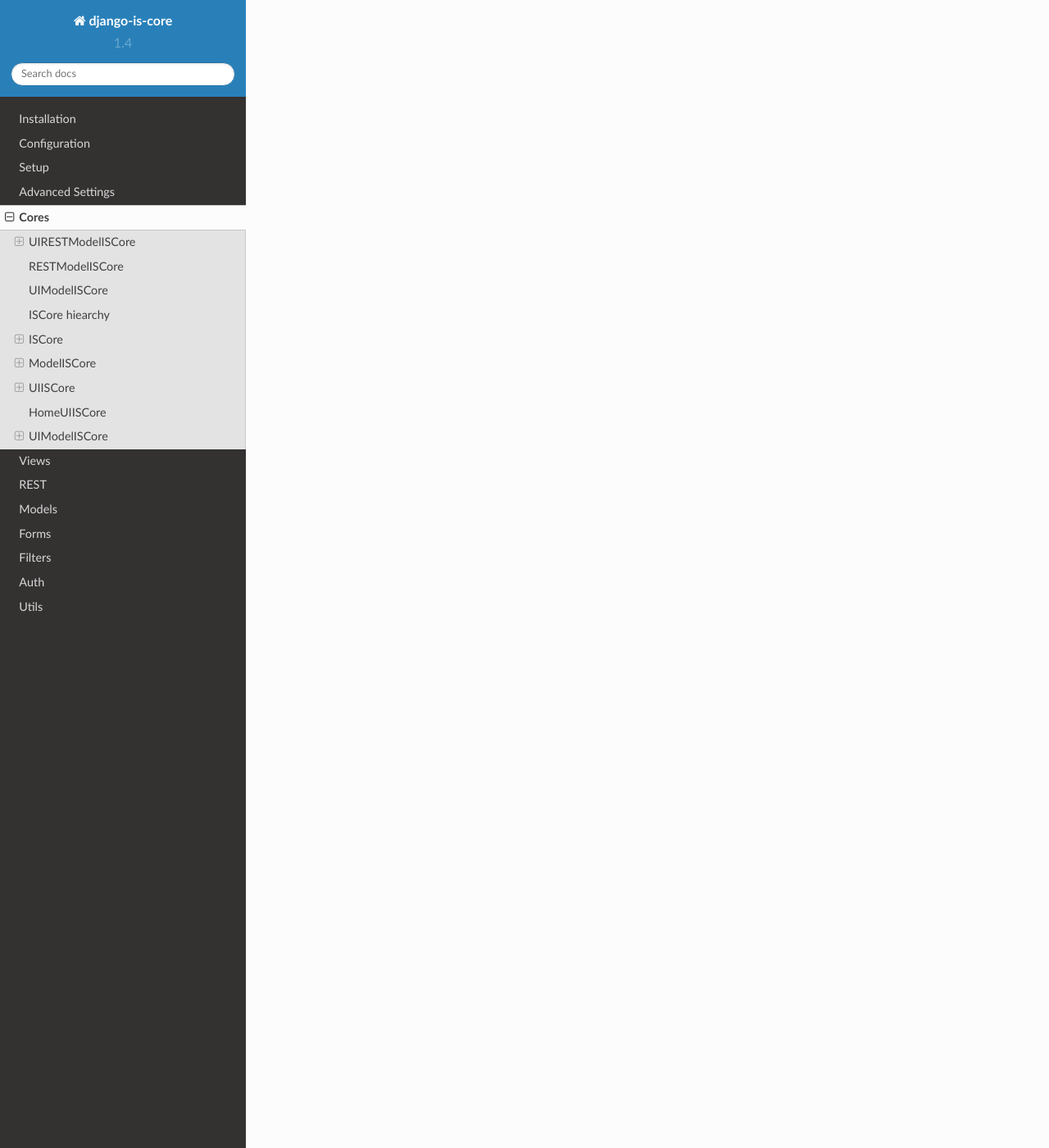
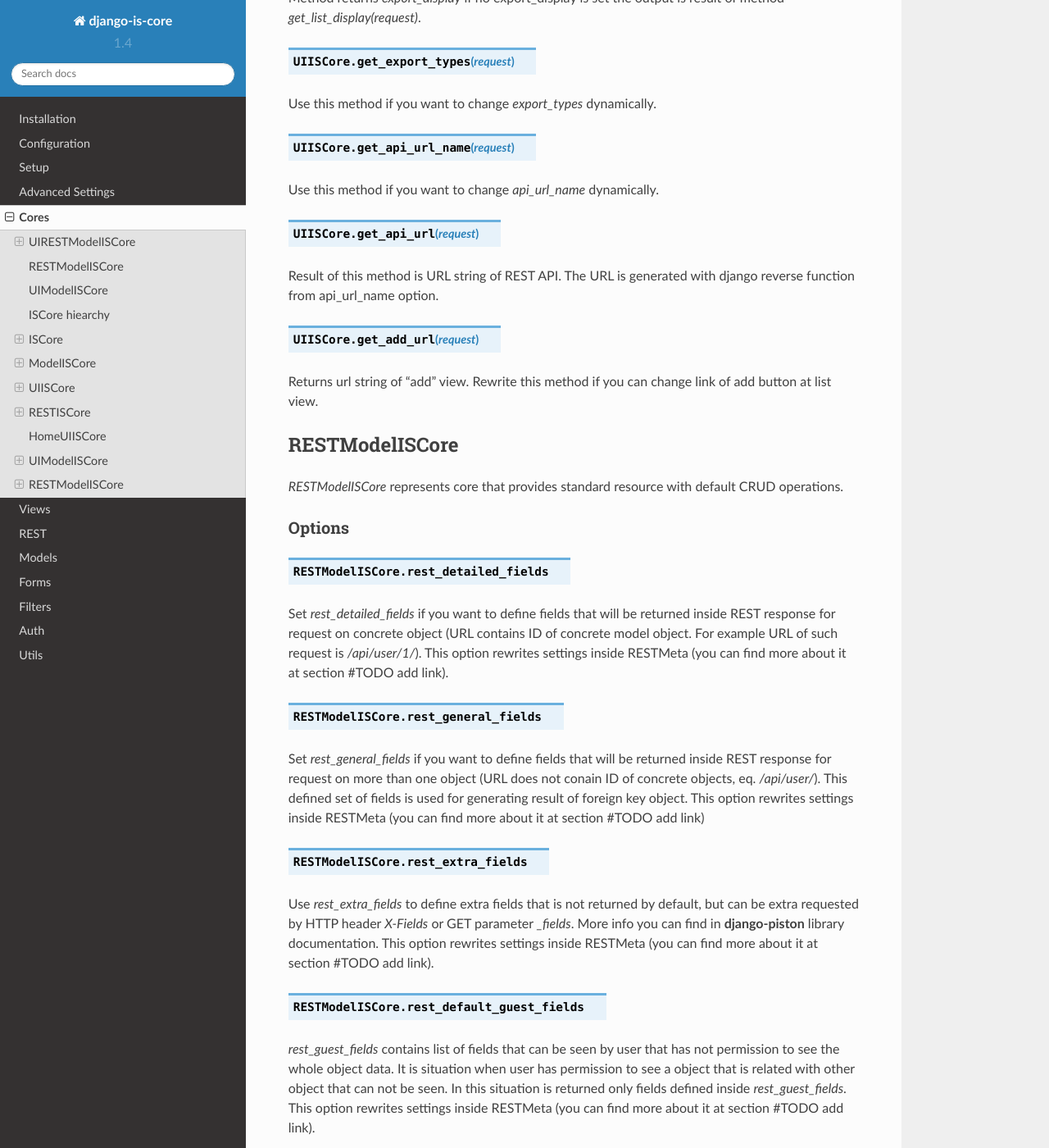
Before and after one commit to matllubos/django-is-core, a Sphinx documentation site: the page built from docs/cores.rst, in a window 1280 px wide and 1400 px high, scrolled down 15011 px. Shown: the whole window at 82% size. Built offline with Sphinx 7.4.7 and the Read the Docs theme 2.0.0, drawn with Linux system fonts in a browser that asks for light colours; some of the changed text lies outside the part shown.

```diff
--- a/docs/cores.rst
+++ b/docs/cores.rst
@@ -301,7 +301,7 @@ Option `show_in_menu` is set to True by default. If you want to remove core view
 .. attribute:: UIISCore.view_classes
 
 Option contains view classes that are automatically added to django urls. Use this option to add new views. Example
-you can see in setion generic views. #TODO add link
+you can see in section generic views. #TODO add link
 
 .. attribute:: UIISCore.default_ui_pattern_class
 
@@ -316,7 +316,7 @@ Methods
 .. method:: UIISCore.init_ui_request(request)
 
 Every view defined with option `view_classes` calls this method before calling dispatch. The default implementation of
-this method calls parent method `init_request`.
+this method calls parent method `init_request`::
 
     def init_ui_request(self, request):
         self.init_request(request)
@@ -351,6 +351,41 @@ Method returns menu item object that contains information about link that is dis
 .. method:: UIISCore.menu_url(request, active_group)
 
 Return URL string of menu item.
+
+
+RESTISCore
+----------
+
+`RESTISCore` is very similar to `UIISCore`, but provides REST resources instead of UI views.
+
+Options
+^^^^^^^
+
+.. attribute:: RESTISCore.rest_classes
+
+Option contains REST classes that are automatically added to django urls. Use this option to add new REST resources.
+Example you can see in section REST. #TODO add link
+
+.. attribute:: RESTISCore.default_rest_pattern_class
+
+As UI views every resource must have assigned is-core pattern class. Default pattern for REST resources is
+`RESTPattern`. More about patterns you can find in section patterns. #TODO add link
+
+Methods
+^^^^^^^
+
+.. method:: RESTISCore.init_rest_request(request)
+
+Every resource defined with option `rest_classes` calls this method before calling dispatch. The default implementation
+of this method calls parent method `init_request`.
+
+.. method:: RESTISCore.get_rest_classes()
+
+Use this method if you want to change `rest_classes` dynamically.
+
+.. method:: RESTISCore.get_rest_patterns()
+
+Contains code that generates `rest_patterns` from rest classes. Method returns ordered dict of pattern classes.
 
 HomeUIISCore
 ------------
@@ -607,3 +642,77 @@ option.
 .. method:: UIISCore.get_add_url(request)
 
 Returns url string of "add" view. Rewrite this method if you can change link of add button at list view.
+
+RESTModelISCore
+---------------
+
+`RESTModelISCore` represents core that provides standard resource with default CRUD operations.
+
+Options
+^^^^^^^
+
+.. attribute:: RESTModelISCore.rest_detailed_fields
+
+Set `rest_detailed_fields` if you want to define fields that will be returned inside REST response for request on
+concrete object (URL contains ID of concrete model object. For example URL of such request is `/api/user/1/`).
+This option rewrites settings inside RESTMeta (you can find more about it at section #TODO add link).
+
+.. attribute:: RESTModelISCore.rest_general_fields
+
+Set `rest_general_fields` if you want to define fields that will be returned inside REST response for request on
+more than one object (URL does not conain ID of concrete objects, eq. `/api/user/`). This defined set of fields is used
+for generating result of foreign key object. This option rewrites settings inside RESTMeta (you can find more about it
+at section #TODO add link)
+
+.. attribute:: RESTModelISCore.rest_extra_fields
+
+Use `rest_extra_fields` to define extra fields that is not returned by default, but can be extra requested
+by HTTP header `X-Fields` or GET parameter `_fields`. More info you can find in **django-piston** library documentation.
+This option rewrites settings inside RESTMeta (you can find more about it at section #TODO add link).
+
+.. attribute:: RESTModelISCore.rest_default_guest_fields
+
+`rest_guest_fields` contains list of fields that can be seen by user that has not permission to see the whole
+object data. It is situation when user has permission to see a object that is related with other object that can not be
+seen. In this situation is returned only fields defined inside `rest_guest_fields`. This option rewrites settings inside
+RESTMeta (you can find more about it at section #TODO add link).
+
+.. attribute:: RESTModelISCore.rest_default_detailed_fields
+
+The purpose of `rest_default_detailed_fields` is the same as `rest_detailed_fields` but this option does not rewrite
+settings inside RESTMeta but the result fields is intersetion of RESTMeta options and this option.
+
+.. attribute:: RESTModelISCore.rest_default_general_fields
+
+The purpose of `rest_default_general_fields` is the same as `rest_general_fields` but this option does not rewrite
+settings inside RESTMeta but the result fields is intersetion of RESTMeta options and this option.
+
+.. attribute:: RESTModelISCore.rest_default_extra_fields
+
+The purpose of `rest_default_extra_fields` is the same as `rest_extra_fields` but this option does not rewrite
+settings inside RESTMeta but the result fields is intersetion of RESTMeta options and this option.
+
+.. attribute:: RESTModelISCore.rest_default_guest_fields
+
+The purpose of `rest_default_guest_fields` is the same as `rest_guest_fields` but this option does not rewrite
+settings inside RESTMeta but the result fields is intersetion of RESTMeta options and this option.
+
+.. attribute:: RESTModelISCore.rest_allowed_methods
+
+Default value of `rest_allowed_methods` is::
+
+    rest_allowed_methods = ('get', 'delete', 'post', 'put')
+
+Use this option to remove some REST operation from model REST resource. For example if you remove `post`, the REST
+resource will not be able to create new model object::
+
+    rest_allowed_methods = ('get', 'delete', 'put')
+
+.. attribute:: RESTModelISCore.rest_obj_class_names
+
+This option is used with `UIIScore`. REST resource will return list of defined class names inside response. The
+atribute inside response has named `_class_names`.
+
+.. attribute:: RESTModelISCore.rest_resource_class
+
+Default resource class is `RESTModelResource`. You can change it with this attribute
```
Also changed, not shown: 1 other file.
